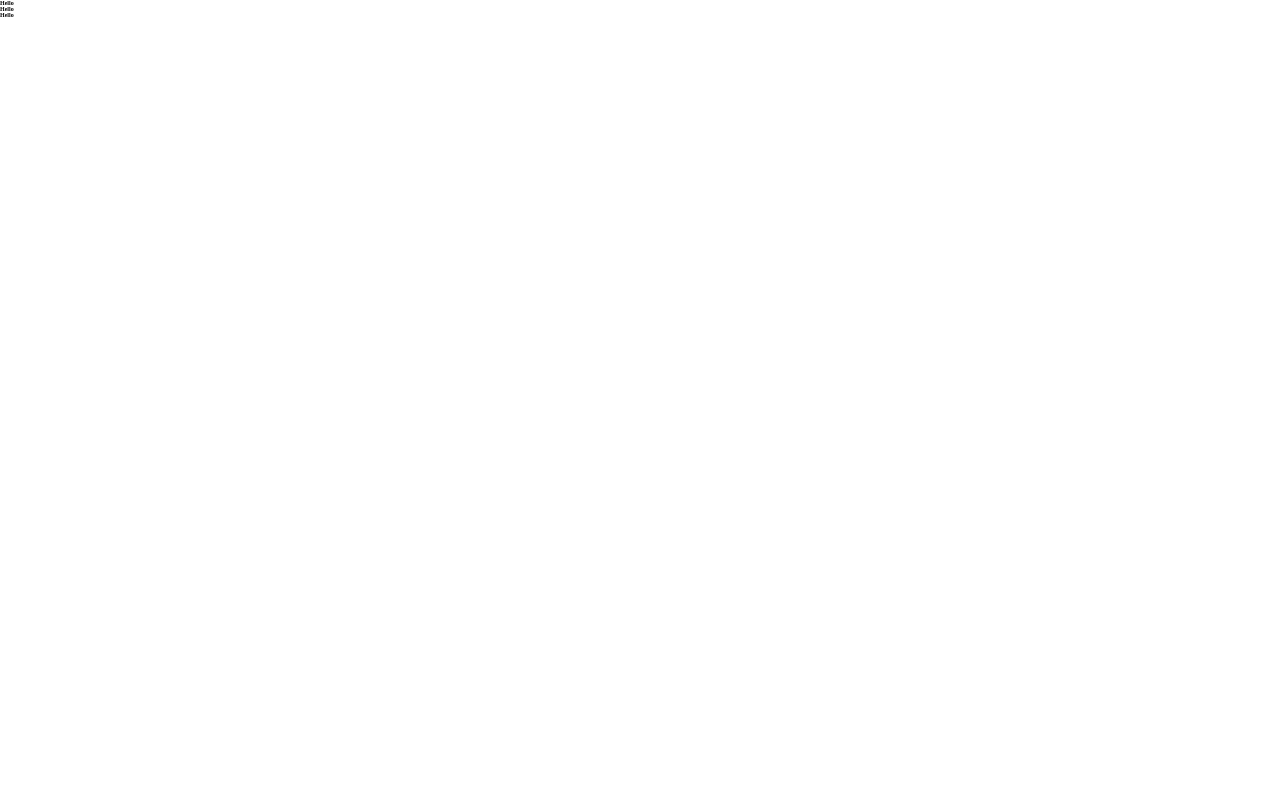
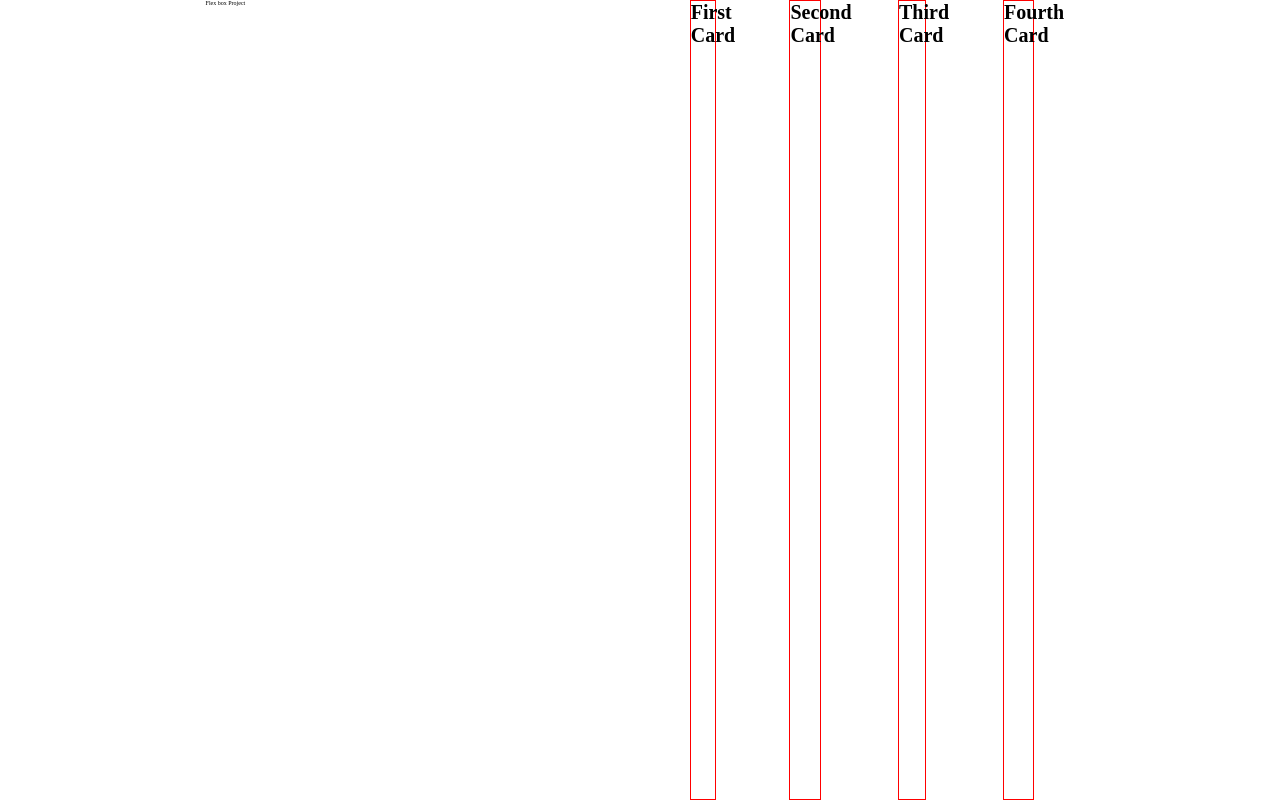
Before and after one commit to staten-island-tech/flex-box-gallery-MichelleO3O, a plain HTML site: page index.html in a window 1280 px wide. Drawn offline with Linux system fonts and the light colour scheme.

Commit message:
second commit

```diff
--- a/index.html
+++ b/index.html
@@ -4,14 +4,23 @@
     <meta http-equiv="X-UA-Compatible" content="IE=edge">
     <meta name="viewport" content="width=device-width, initial-scale=1.0">
     <link rel="stylesheet" href="style.css">
-    <title>Document</title>
+    <title>Flex box Project</title>
 </head>
 <body>
-    <div class="parent">
-        <h2 class="px-size">Hello</h2>
-        <h3 class="rem-size">Hello</h3>
-        <h4 class="em-size">Hello</h4>
+    <div class="cards first-card">
+        <h1 class="card-headers">First Card</h1>
+    </div>
 
+    <div class="cards second-card">
+        <h1 class="card-headers">Second Card</h1>
+    </div>
+
+    <div class="cards third-card">
+        <h1 class="card-headers">Third Card</h1>
+    </div>
+
+    <div class="cards fourth-card">
+        <h1 class="card-headers">Fourth Card</h1>
     </div>
 
 </body>
--- a/style.css
+++ b/style.css
@@ -5,4 +5,12 @@ body,
   margin: 0;
   box-sizing: border-box;
   font-size: 62.5%;
+  display: flex;
+  justify-content: space-around;
 }
+
+.card-headers {
+  font-size: 2rem;
+  border: 1px solid red;
+  width: 28%;
+}
```
